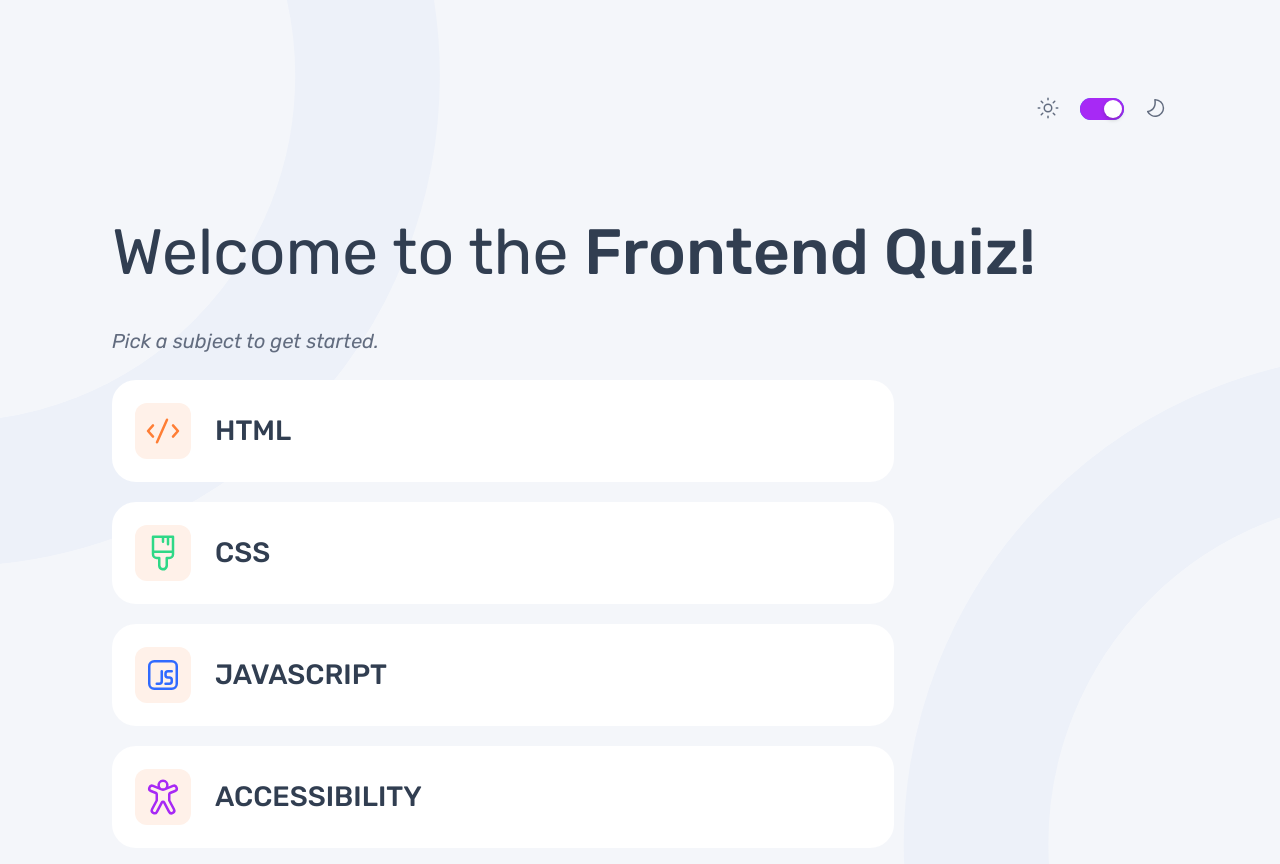
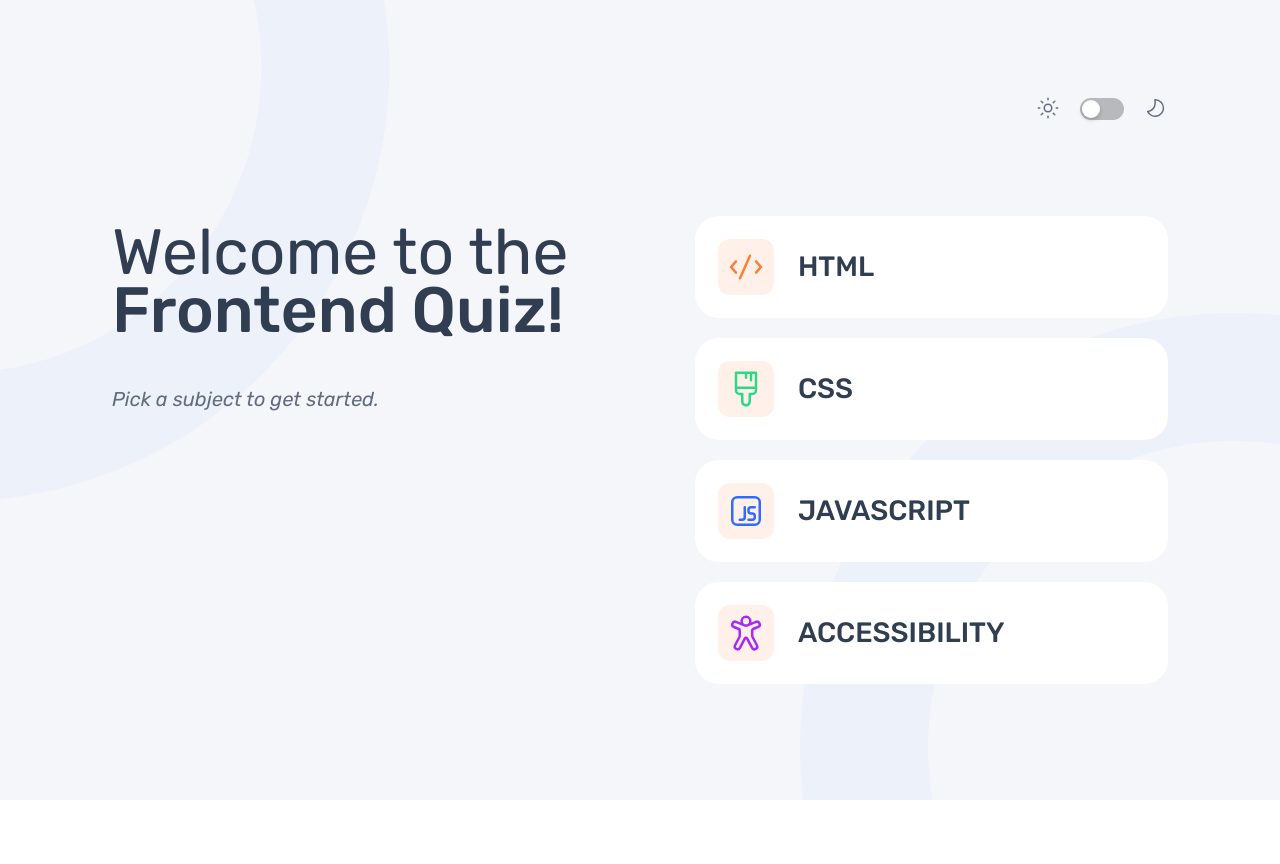
Before and after one commit to chiomaubaezuonu/frontend-quiz, a React (Create React App) app: page / in a window 1280 px wide. Shown: the top 864 px of the page. After the commit the page ends 800 px from the top, so only its background shows below. Built offline with nearby package versions, Linux system fonts and the light colour scheme.

Commit message:
Added dark theme

```diff
--- a/src/Home.tsx
+++ b/src/Home.tsx
@@ -1,23 +1,24 @@
 import './App.css';
-import React from 'react';
+import React, { useState } from 'react';
 import { Switch } from 'antd';
 
 function Home() {
 
+  const [dark, setDark] = useState(false)
   const onChange = (checked: boolean) => {
-    console.log(`switch to ${checked}`);
+    checked ? setDark(true) : setDark(false)
   };
 
   return (
-    <div className="app py-6 bg-[#f4f6fa] md:py-24 md:px-28">
+    <div className={`app py-6 ${!dark ? 'bg-[#f4f6fa]' : 'bg-[#313e51]'} md:py-24 md:px-28`}>
       <header className='flex gap-1 md:gap-5 items-center justify-end'>
         <img src="images/icon-sun-dark.svg" alt="sun" />
         <div className=''>
-          <Switch defaultChecked onChange={onChange} />
+          <Switch defaultChecked={false} onChange={onChange} />
         </div>
         <img src="images/icon-moon-dark.svg" alt="moon" />
       </header>
-      <main className='flex flex-col md:flex md:justify-between w-full mt-12 md:mt-24 gap-9 md:gap-6'>
+      <main className='flex flex-col md:flex-row md:justify-between w-full mt-12 md:mt-24 gap-9 md:gap-6'>
         <div className='flex flex-col gap-4 md:gap-12 pt-2'>
           <h1 className='text-[#313E51] text-[2.5rem] md:text-[4rem] leading-[2.5rem] md:leading-[3.6rem]'>Welcome to the <span className='font-medium'>Frontend Quiz!</span> </h1>
           <p className='text-[#626C7F] text-[0.875rem] md:text-[1.25rem] italic font-normal mt-[-0.2rem]'>Pick a subject to get started.</p>
@@ -47,5 +48,3 @@ function Home() {
 }
 
 export default Home;
-
-// #313e51
```
Also changed, not shown: public/images/bg-desktop-dark.svg (added).
